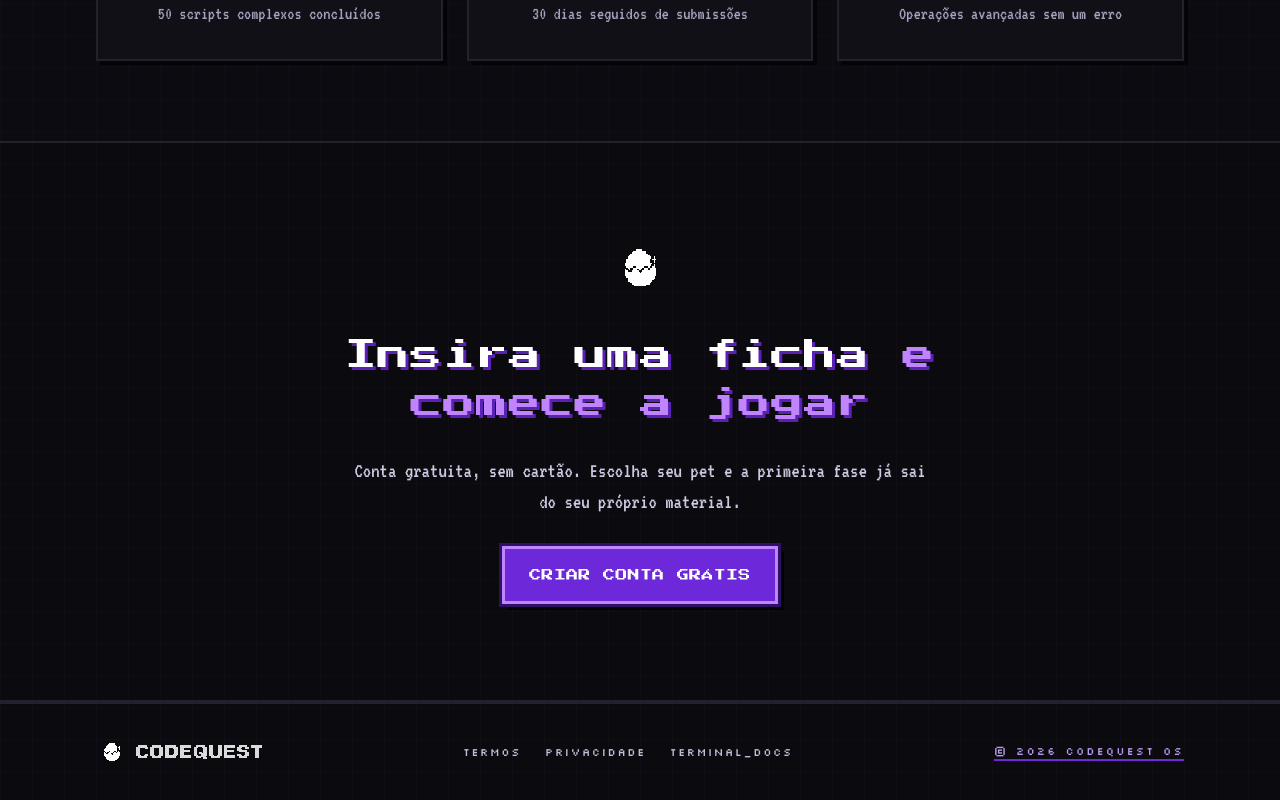
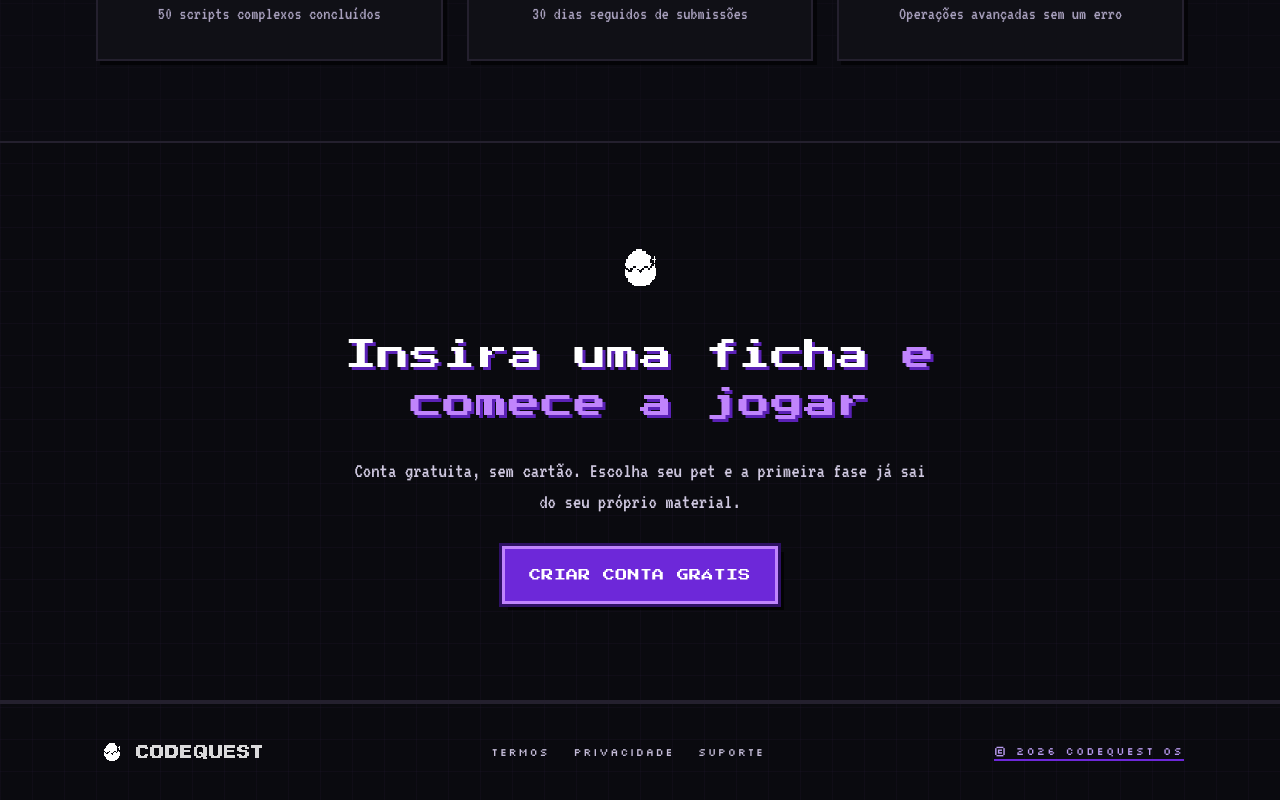
Before and after one commit to mj01px/code-quest, a Next.js app in the folder frontend/: page / in a window 1280 px wide. Shown: the part 2909-3709 px from the top of the page. Built offline with nearby package versions, Linux system fonts and the light colour scheme.

Commit message:
refactor(layout): renomeia o link de docs para suporte no rodape

```diff
--- a/frontend/src/components/layout/AppFooter.tsx
+++ b/frontend/src/components/layout/AppFooter.tsx
@@ -4,7 +4,7 @@ import Link from "next/link";
 const LINKS = [
   { href: "/termos", rotulo: "TERMOS" },
   { href: "/privacidade", rotulo: "PRIVACIDADE" },
-  { href: "/suporte", rotulo: "TERMINAL_DOCS" },
+  { href: "/suporte", rotulo: "SUPORTE" },
 ];
 
 export function AppFooter() {
```
